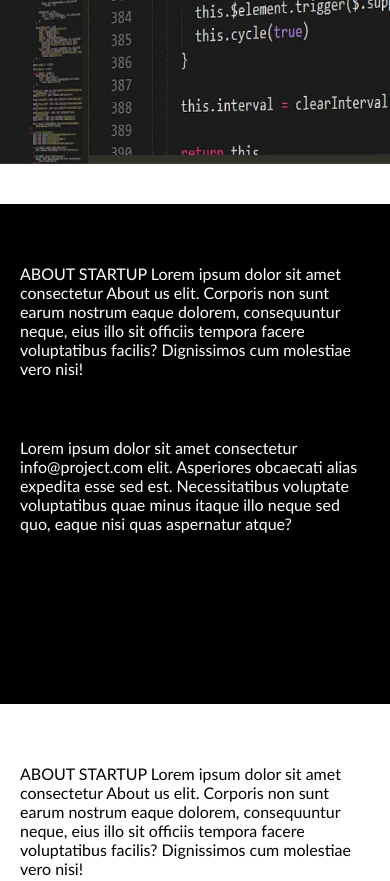
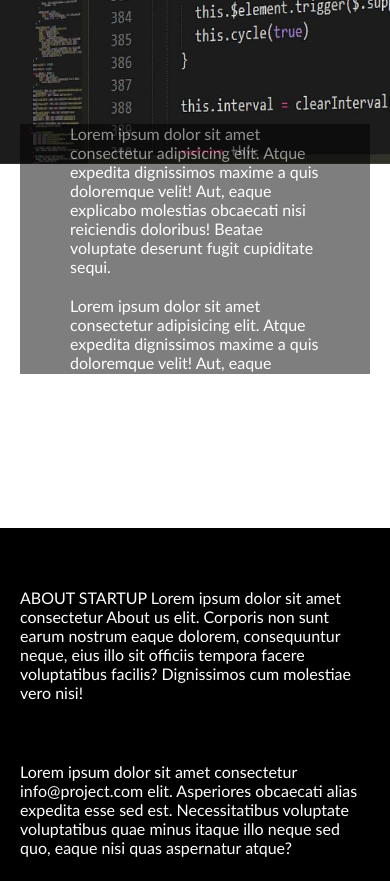
Before and after one commit to gerulisss/Portfolio, a plain HTML site: page index.html in a window 390 px wide. Shown: the part 680-1561 px from the top of the page. Drawn offline with Linux system fonts and the light colour scheme.

Commit message:
update  css and html

```diff
--- a/css/style.css
+++ b/css/style.css
@@ -31,6 +31,34 @@ header img {
 
 }
 
+
+.about {
+    background-color: black;
+    padding-bottom: 200px;
+    transform: translateY(-40px);
+    padding-left: 20px;
+    padding-right: 20px;
+    opacity: 0.5;
+}
+
+
+.about .about-1 {
+    display: inline-block;
+    width: 50%;
+    float: left;
+    /* height: 400px;
+    width: 200px; */
+    color: white;
+}
+
+.about .about-2 {
+    display: inline-block;
+    width: 50%;
+    float: right;
+    /* height: 400px;
+    width: 400px; */
+    color: white;
+   }
 
 .container {
         display: inline-block;
@@ -262,6 +290,25 @@ footer .fa-chevron-up {
                 margin-left: 20px;
                 margin-right: 20px;
             }
+
+            .about {
+                padding-bottom: 250px;
+                padding-left: 0px;
+                padding-right: 0px;
+            }
+
+            .about .about-1 {
+                width: calc(100% - 100px);
+                margin-left: 50px;
+                margin-right: 50px;
+            }
+
+            .about .about-2 {
+                width: calc(100% - 100px);
+                margin-left: 50px;
+                margin-right: 50px;
+                margin-top: 20px;
+            }
             footer .fa-chevron-up {
                 display: none;
             }
--- a/index.html
+++ b/index.html
@@ -10,8 +10,9 @@
 </head>
 <body>
     <header>
-        <div class="container">
+        <div class="container" id="home">
         <div class="logo">
+            <a href="#home">
             <img src="./images/logo.png" alt="portfolio"><a href="#"></a>
         </div>
         <nav>
@@ -20,7 +21,7 @@
                 <li><a href="#">Contact</a></li>
                 <li><a href="#">Portfolio</a></li>
                 <li><a href="#about">About</a></li>
-                <li><a href="#">Home</a></li>
+                <li><a href="#home">Home</a></li>
             </ul>
         </nav>
     </div>
@@ -38,6 +39,22 @@
             </div>
         </div>
     </header>
+    <div class="container">
+    <div class="about">
+        <div class="about-1">
+            Lorem ipsum dolor sit amet consectetur adipisicing elit.
+             Atque expedita dignissimos maxime a quis doloremque velit! Aut,
+             eaque explicabo molestias obcaecati nisi reiciendis doloribus!
+              Beatae voluptate deserunt fugit cupiditate sequi.
+        </div>
+        <div class="about-2">
+                Lorem ipsum dolor sit amet consectetur adipisicing elit.
+                Atque expedita dignissimos maxime a quis doloremque velit! Aut,
+                eaque explicabo molestias obcaecati nisi reiciendis doloribus!
+                 Beatae voluptate deserunt fugit cupiditate sequi.
+        </div>
+    </div>
+</div>
     <section class="pirmas" id="about">
         <div class="container">
             <div class="left">
@@ -80,6 +97,7 @@
                                     </section>
                             <footer>
                                     <div class="container">
+                                <a href="#home">
                                 <img src="./images/logo.png" alt="portfolio">
                                     <a href="#" class=" fa fa-chevron-up"></a>
                             </div>
```
